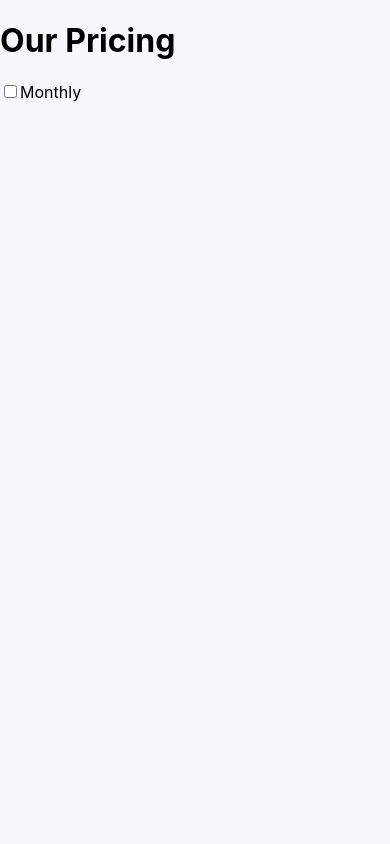
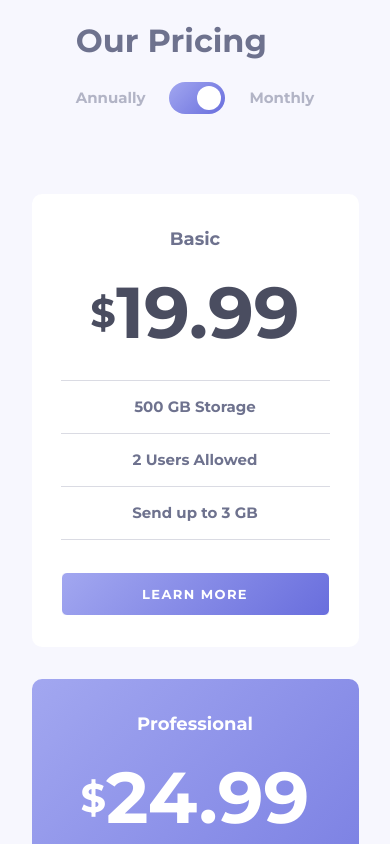
Before and after one commit to ThiCode126/pricing-component, a React (Create React App) app: page / in a window 390 px wide. Shown: the top 844 px of the page. Built offline with nearby package versions, Linux system fonts and the light colour scheme.

Commit message:
Design Mobile

```diff
--- a/src/App.js
+++ b/src/App.js
@@ -1,17 +1,40 @@
-
+import { useState } from 'react';
+import 'normalize.css'
 import './App.scss';
 
+import DATA from './data/data';
+import Card from './Component/Card';
+
 function App() {
+
+  const [ isAnnual, setIsAnnual ] = useState(false);
+
+  const HandleChangeCheckBox = () => {
+    setIsAnnual(!isAnnual);
+  }
+
   return (
-    <div>
+    <div className="my-app">
       <header>
         <h1 className="title">Our Pricing</h1>
         <div className="toggle-price">
+          <span className="period">Annually</span>
 
-          <input type="checkbox" id="toggle" />
-          Monthly
+          <div className="toggle-display">
+            <input type="checkbox" id="toggle" checked={isAnnual} onChange={HandleChangeCheckBox} />
+            <label htmlFor="toggle"></label>
+          </div>
+
+          <span className="period">Monthly</span>
         </div>
       </header>
+      <div className="cards">
+        {
+          DATA.map((item, key) => {
+            return <Card item={item} key={key} isAnnual={isAnnual} />
+          })
+        }
+      </div>
     </div>
   );
 }
--- a/src/App.scss
+++ b/src/App.scss
@@ -1,4 +1,8 @@
 /* Phone : min-width: 375px */
 /* Phone : min-width: 1440px */
 
+@import url('https://fonts.googleapis.com/css2?family=Montserrat:wght@700&display=swap');
+
 @import 'style/body.scss';
+@import 'style/header.scss';
+@import 'style/Card.scss';
--- /dev/null
+++ b/src/Component/Card.js
@@ -0,0 +1,42 @@
+import React from 'react'
+
+const Card = ({item,isAnnual}) => {
+
+    const { title, style, month, year, storage, users, send } = item;
+
+    return (
+        <div className={`card ${style}`} >
+            <h6 className="title">
+                {
+                    title
+                }
+            </h6>
+            <div className="price">
+                    <span className="dol">$ </span>
+                    {
+                        isAnnual ? year : month
+                    }
+            </div>
+            <div className="desc">
+                <p>
+                    {
+                        `${storage} Storage`
+                    }
+                </p>
+                <p>
+                    {
+                        `${users} Users Allowed`
+                    }
+                </p>
+                <p>
+                    {
+                        `Send up to ${send}`
+                    }
+                </p>
+            </div>
+            <button className="more" type="button">learn more</button>
+        </div>
+    )
+}
+
+export default Card
--- /dev/null
+++ b/src/data/data.js
@@ -0,0 +1,31 @@
+const DATA = [
+    {
+        "title": "Basic",
+        "style": "white",
+        "month": "19.99",
+        "year": "199.99",
+        "storage": "500 GB",
+        "users": 2,
+        "send": "3 GB"
+    },
+     {
+        "title": "Professional",
+        "style": "violet",
+        "month": "24.99",
+        "year": "249.99",
+        "storage": "1 TB",
+        "users": 5,
+        "send": "10 GB"
+    },
+    {
+        "title": "Master",
+        "style": "white",
+        "month": "39.99",
+        "year": "399.99",
+        "storage": "2 TB",
+        "users": 10,
+        "send": "20 GB"
+    }
+]
+
+export default DATA
--- /dev/null
+++ b/src/style/Card.scss
@@ -0,0 +1,109 @@
+@import 'vars';
+
+.cards {
+    display: grid;
+    grid-template-columns: 1fr;
+    gap: 32px;
+    margin-bottom: 71px;
+
+    // Style White
+    .white {
+        background: #FFF;
+        color: $greyColor;
+
+        .price {
+            color: $greyDark;
+        }
+
+        button.more {
+            background: $violetDarkBack;
+            color: white;
+            border: 1px solid #FFF;
+
+            &:hover, &:focus {
+                border-color: $violetDark;
+                color: $violetDark;
+            }
+        }
+    }
+
+    // Style Violet
+    .violet {
+        background: $violetDarkBack;
+        color: white;
+
+        button.more {
+            background: #FFF;
+            color: $violetDark;
+            border: 1px solid $violetDark;
+
+            &:hover, &:focus {
+                border-color: #FFF;
+                color:  #FFF;
+            }
+        }
+    }
+
+    .card {
+        width: 269px;
+        padding: 31px 29px;
+        border-radius: 10px;
+        text-align: center;
+
+        .title {
+            margin: 0;
+            font-size: 18px;
+            line-height: 28px;
+        }
+
+        .price {
+            font-size: 72px;
+            line-height: 71px;
+            margin-top: 24px;
+            margin-bottom: 32px;
+            display: flex;
+            flex-direction: row;
+            justify-content: center;
+            align-items: center;
+
+            .dol {
+                font-size: 40px;
+                line-height: 49px;
+            }
+        }
+
+        .desc {
+            margin-bottom: 32px;
+
+            p {
+                margin: 0;
+                padding-top: 12px;
+                padding-bottom: 12px;
+                font-size: 15px;
+                line-height: 28px;
+            }
+
+            p:nth-child(odd) {
+                border-top: 1px solid rgba($greyColor, 0.25);
+                border-bottom: 1px solid rgba($greyColor, 0.25);
+            }
+
+        }
+
+        button.more {
+            text-transform: uppercase;
+            width: 100%;
+            padding: 13px 0;
+            border-radius: 6px;
+            font-size: 13px;
+            line-height: 16px;
+            letter-spacing: 1.4px;
+
+            &:hover, &:focus {
+                background: transparent;
+                cursor: pointer;
+            }
+        }
+
+    }
+}
--- a/src/style/_vars.scss
+++ b/src/style/_vars.scss
@@ -1,2 +1,9 @@
 
 $violetLight: #F7F7FE;
+$violetDarkBack: linear-gradient(135deg, #A2A7F0 0%, #696EDD 100%);
+$violetDark: #6D72DE;
+
+
+$greyColor: #6E728E;
+$greyLight: rgba($greyColor, .5);
+$greyDark: #4A4D60;
--- a/src/style/body.scss
+++ b/src/style/body.scss
@@ -2,4 +2,11 @@
 
 body {
     background: $violetLight;
+    font-family: 'Montserrat', sans-serif;
+
+    .my-app {
+        display: flex;
+        flex-direction: column;
+        align-items: center;
+    }
 }
--- /dev/null
+++ b/src/style/header.scss
@@ -0,0 +1,54 @@
+@import 'vars';
+
+header {
+    margin-bottom: 80px;
+    h1.title {
+        color: $greyColor;
+        font-size: 32px;
+        line-height: 39px;
+    }
+
+    .toggle-price {
+        display: flex;
+        align-items: center;
+
+        .period {
+            color: $greyLight;
+            font-size: 15px;
+            line-height: 28px;
+        }
+
+        .toggle-display {
+            display: inline-block;
+            position: relative;
+            background: $violetDarkBack;
+            width: 56px;
+            height: 32px;
+            margin-left: 24px;
+            margin-right: 24px;
+            border-radius: 16px;
+            z-index: 0;
+        }
+        label {
+          display: block;
+          width: 24px;
+          height: 24px;
+          cursor: pointer;
+          position: absolute;
+          top: 4px;
+          right: 4px;
+          z-index: 1;
+          background: #FFF;
+          border-radius: 50px;
+          transition: all 0.4s ease;
+        }
+        input[type=checkbox] {
+          visibility: hidden;
+          &:checked + label {
+            right: 27px;
+          }
+        }
+
+
+    }
+}
```
Also changed, not shown: src/logo.svg (deleted), 1 other file (tests, documents, lock files or other folders).
